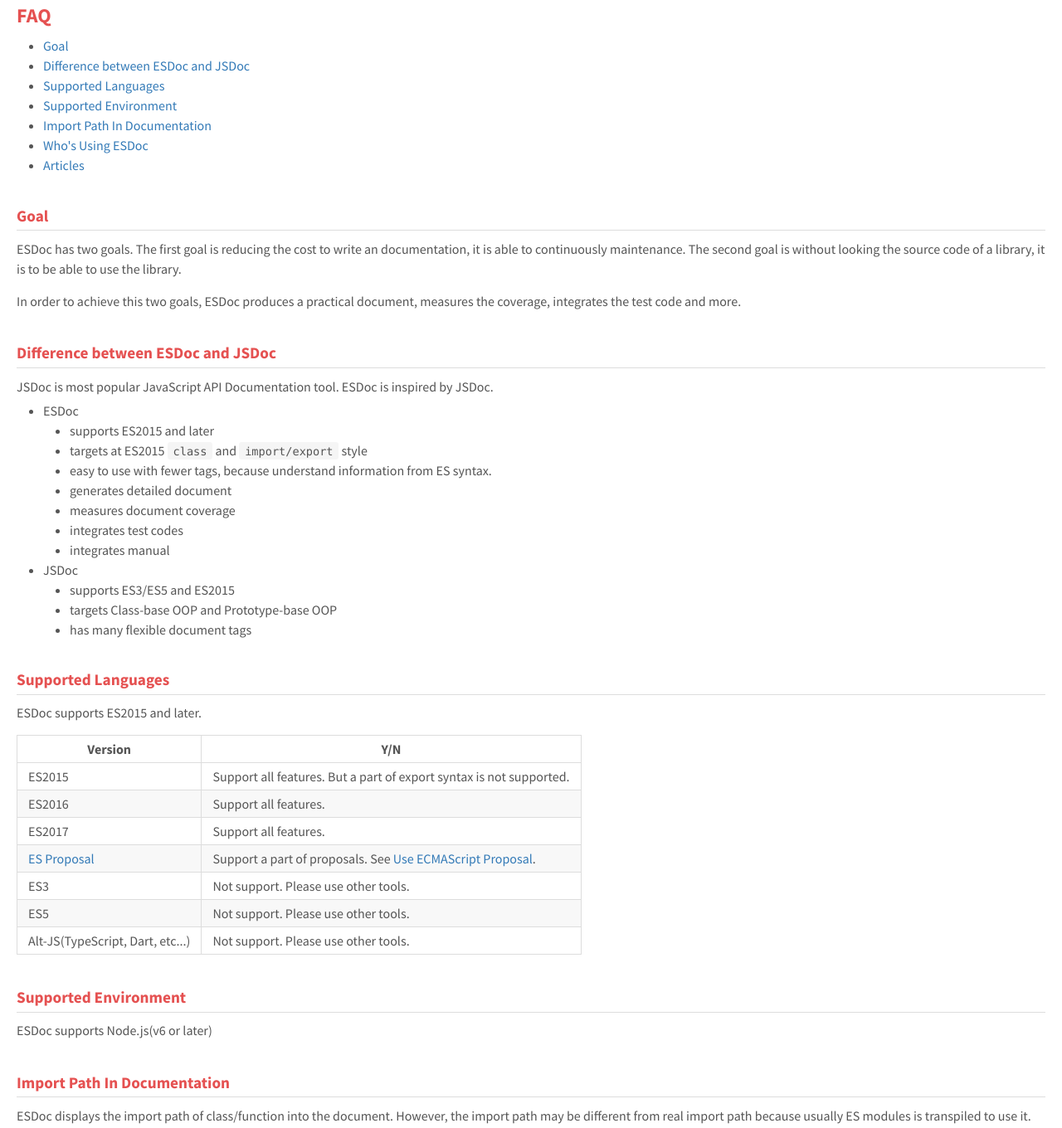
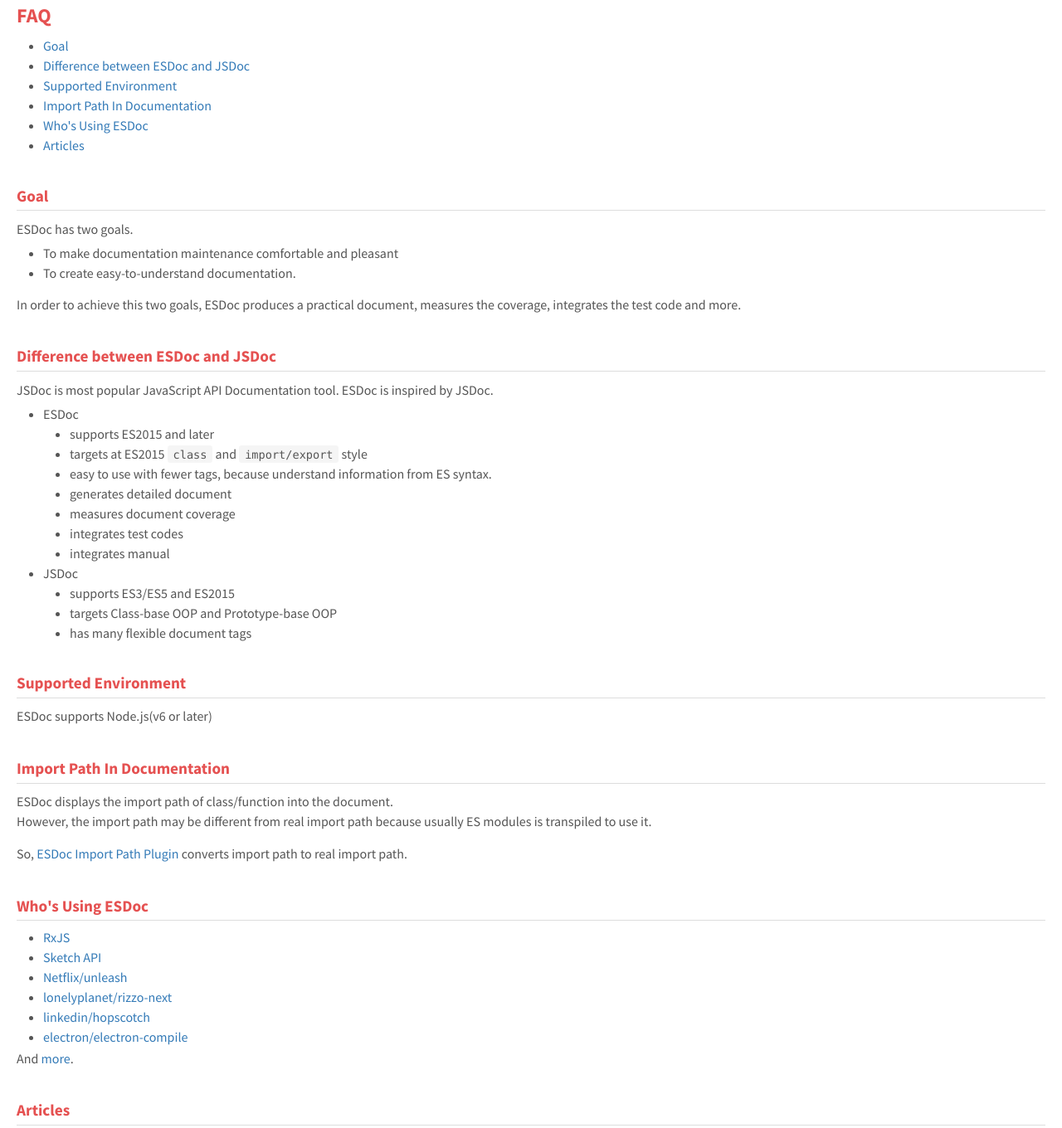
Before and after one commit to esdoc/esdoc-site, a website: page docs/manual/faq.html in a window 1280 px wide. Shown: the part 67-1427 px from the top of the page at 83% size. Drawn offline with Linux system fonts and the light colour scheme; files that its build step writes are made by us from their sources.

Commit message:
fix(faq):

```diff
--- a/docs/manual/faq.html
+++ b/docs/manual/faq.html
@@ -130,7 +130,6 @@
     <li data-ice="manualNav" class="indent-h1" data-link="manual/faq.html"><a href="manual/faq.html" data-ice="link">FAQ</a></li>
 <li data-ice="manualNav" class="indent-h2" data-link="manual/faq.html"><a href="manual/faq.html#goal" data-ice="link">Goal</a></li>
 <li data-ice="manualNav" class="indent-h2" data-link="manual/faq.html"><a href="manual/faq.html#difference-between-esdoc-and-jsdoc" data-ice="link">Difference between ESDoc and JSDoc</a></li>
-<li data-ice="manualNav" class="indent-h2" data-link="manual/faq.html"><a href="manual/faq.html#supported-languages" data-ice="link">Supported Languages</a></li>
 <li data-ice="manualNav" class="indent-h2" data-link="manual/faq.html"><a href="manual/faq.html#supported-environment" data-ice="link">Supported Environment</a></li>
 <li data-ice="manualNav" class="indent-h2" data-link="manual/faq.html"><a href="manual/faq.html#import-path-in-documentation" data-ice="link">Import Path In Documentation</a></li>
 <li data-ice="manualNav" class="indent-h2" data-link="manual/faq.html"><a href="manual/faq.html#who--39-s-using-esdoc" data-ice="link">Who&apos;s Using ESDoc</a></li>
@@ -175,15 +174,16 @@
 <div class="content" data-ice="content"><div class="github-markdown" data-ice="content"><h1 id="faq">FAQ</h1><ul>
 <li><a href="#goal">Goal</a></li>
 <li><a href="#difference-between-esdoc-and-jsdoc">Difference between ESDoc and JSDoc</a></li>
-<li><a href="#supported-languages">Supported Languages</a></li>
 <li><a href="#supported-environment">Supported Environment</a></li>
 <li><a href="#import-path-in-documentation">Import Path In Documentation</a></li>
 <li><a href="#who-s-using-esdoc">Who&apos;s Using ESDoc</a></li>
 <li><a href="#articles">Articles</a></li>
 </ul>
-<h2 id="goal">Goal</h2><p>ESDoc has two goals.
-The first goal is reducing the cost to write an documentation, it is able to continuously maintenance.
-The second goal is without looking the source code of a library, it is to be able to use the library.</p>
+<h2 id="goal">Goal</h2><p>ESDoc has two goals.</p>
+<ul>
+<li>To make documentation maintenance comfortable and pleasant</li>
+<li>To create easy-to-understand documentation.</li>
+</ul>
 <p>In order to achieve this two goals, ESDoc produces a practical document, measures the coverage, integrates the test code and more.</p>
 <h2 id="difference-between-esdoc-and-jsdoc">Difference between ESDoc and JSDoc</h2><p>JSDoc is most popular JavaScript API Documentation tool.
 ESDoc is inspired by JSDoc.</p>
@@ -205,49 +205,10 @@
 </ul>
 </li>
 </ul>
-<h2 id="supported-languages">Supported Languages</h2><p>ESDoc supports ES2015 and later.</p>
-<table>
-<thead>
-<tr>
-<th>Version</th>
-<th>Y/N</th>
-</tr>
-</thead>
-<tbody>
-<tr>
-<td>ES2015</td>
-<td>Support all features. But a part of export syntax is not supported.</td>
-</tr>
-<tr>
-<td>ES2016</td>
-<td>Support all features.</td>
-</tr>
-<tr>
-<td>ES2017</td>
-<td>Support all features.</td>
-</tr>
-<tr>
-<td><a href="https://github.com/tc39/proposals">ES Proposal</a></td>
-<td>Support a part of proposals. See <a href="./manual/./configuration/config.html#use-ecmascript-proposal">Use ECMAScript Proposal</a>.</td>
-</tr>
-<tr>
-<td>ES3</td>
-<td>Not support. Please use other tools.</td>
-</tr>
-<tr>
-<td>ES5</td>
-<td>Not support. Please use other tools.</td>
-</tr>
-<tr>
-<td>Alt-JS(TypeScript, Dart, etc...)</td>
-<td>Not support. Please use other tools.</td>
-</tr>
-</tbody>
-</table>
 <h2 id="supported-environment">Supported Environment</h2><p>ESDoc supports Node.js(v6 or later)</p>
-<h2 id="import-path-in-documentation">Import Path In Documentation</h2><p>ESDoc displays the import path of class/function into the document.
+<h2 id="import-path-in-documentation">Import Path In Documentation</h2><p>ESDoc displays the import path of class/function into the document.<br>
 However, the import path may be different from real import path because usually ES modules is transpiled to use it.</p>
-<p>So, <a href="https://github.com/esdoc/esdoc-importpath-plugin">ESDoc Import Path Plugin</a> converts import path to real import path.</p>
+<p>So, <a href="https://github.com/esdoc/esdoc-plugins/tree/master/esdoc-importpath-plugin">ESDoc Import Path Plugin</a> converts import path to real import path.</p>
 <h2 id="who--39-s-using-esdoc">Who&apos;s Using ESDoc</h2><ul>
 <li><a href="http://reactivex.io/rxjs/">RxJS</a></li>
 <li><a href="http://developer.sketchapp.com/reference/api/">Sketch API</a></li>
```
Also changed, not shown: docs/index.html (+6 -44 lines), docs/manual/CHANGELOG.html (+0 -1 lines), docs/manual/api.html (+0 -1 lines), docs/manual/config.html (+0 -1 lines), docs/manual/feature.html (+0 -1 lines), docs/manual/index.html (+6 -44 lines), docs/manual/tags.html (+0 -1 lines), docs/manual/usage.html (+0 -1 lines), src/manual/faq.md (+5 -18 lines).
